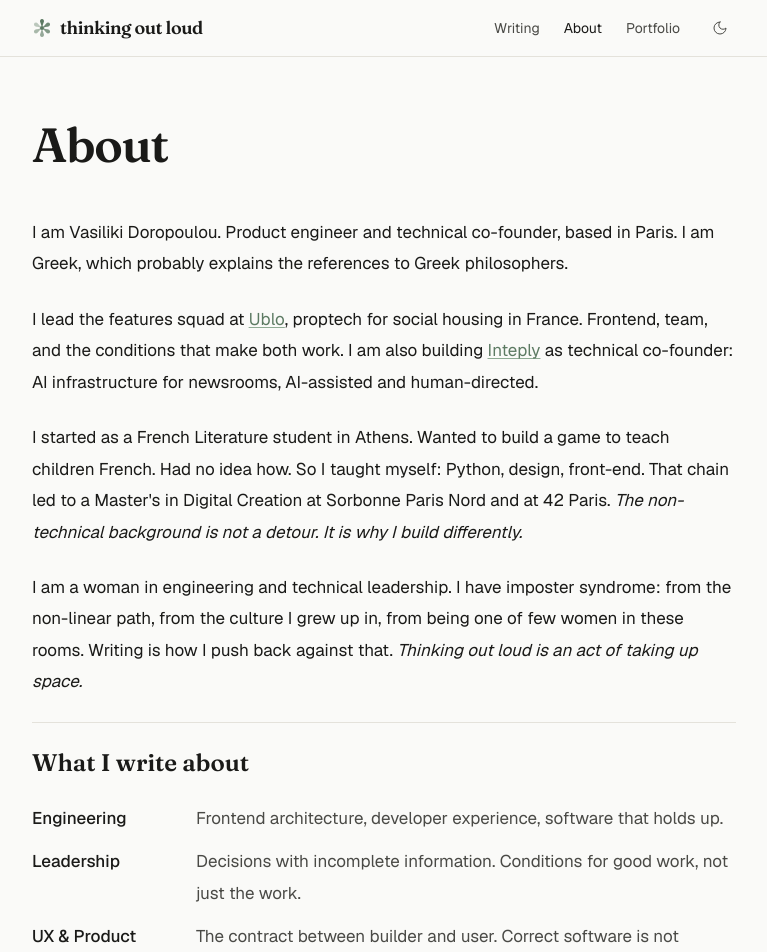
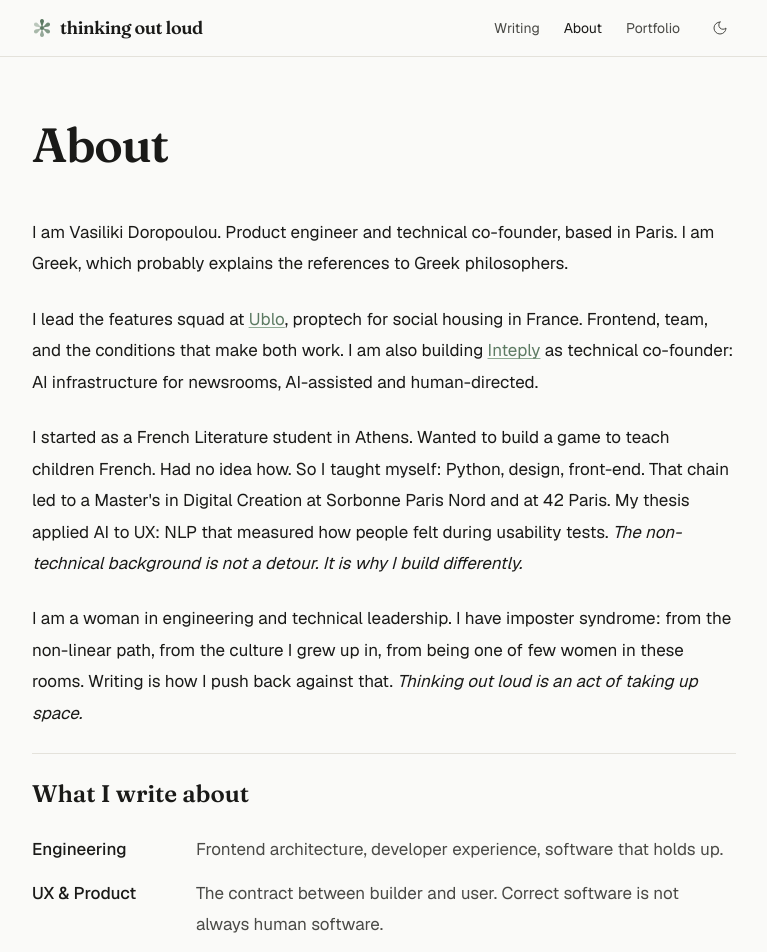
Before and after one commit to VassoD/thinking-out-loud, a Next.js app: page /about in a window 1280 px wide. Shown: the top 952 px of the page, without its empty margins (256-1023 px from the left). Built offline with nearby package versions, Linux system fonts and the light colour scheme; no server answers.

Commit message:
feat: add thesis to About and drop empty Leadership category

```diff
--- a/app/about/page.tsx
+++ b/app/about/page.tsx
@@ -52,7 +52,8 @@ export default function AboutPage() {
             <p>
               I started as a French Literature student in Athens. Wanted to build a game to teach children French.
               Had no idea how. So I taught myself: Python, design, front-end. That chain led to a Master&apos;s
-              in Digital Creation at Sorbonne Paris Nord and at 42 Paris.{' '}
+              in Digital Creation at Sorbonne Paris Nord and at 42 Paris. My thesis applied AI to UX: NLP that
+              measured how people felt during usability tests.{' '}
               <em>The non-technical background is not a detour. It is why I build differently.</em>
             </p>
 
@@ -72,7 +73,6 @@ export default function AboutPage() {
             <ul className="space-y-3 pl-0 list-none">
               {[
                 ['Engineering', 'Frontend architecture, developer experience, software that holds up.'],
-                ['Leadership', 'Decisions with incomplete information. Conditions for good work, not just the work.'],
                 ['UX & Product', 'The contract between builder and user. Correct software is not always human software.'],
                 ['Philosophy', 'Ideas that changed how I see. Aristotle features heavily. Occasionally Stoicism, occasionally something stranger.'],
                 ['Growth', 'What changes and what does not. The longer game.'],
```
